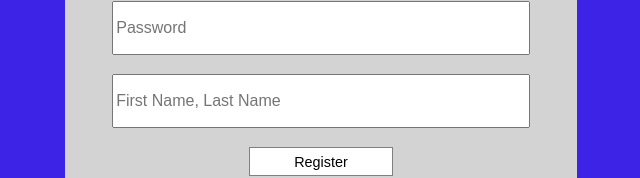
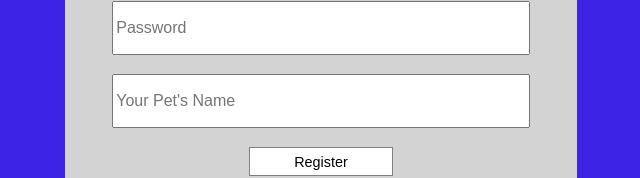
Before and after one commit to adumlao/my-bff, a React (Create React App) app in the folder client/: page /register in a window 1280 px wide. Shown: the part 412-590 px from the top of the page, without its empty margins (319-959 px from the left). Built offline with nearby package versions, Linux system fonts and the light colour scheme.

Commit message:
edited register page

```diff
--- a/client/src/components/RegisterForm.jsx
+++ b/client/src/components/RegisterForm.jsx
@@ -33,7 +33,7 @@ export default (props) => {
           type="text"
           onChange={handleChange}
           name="name"
-          placeholder="First Name, Last Name"
+          placeholder="Your Pet's Name"
           value={name} />
         <button className="reg-button" type="submit" onClick={handleSubmit}>Register</button>
       </form>
```
